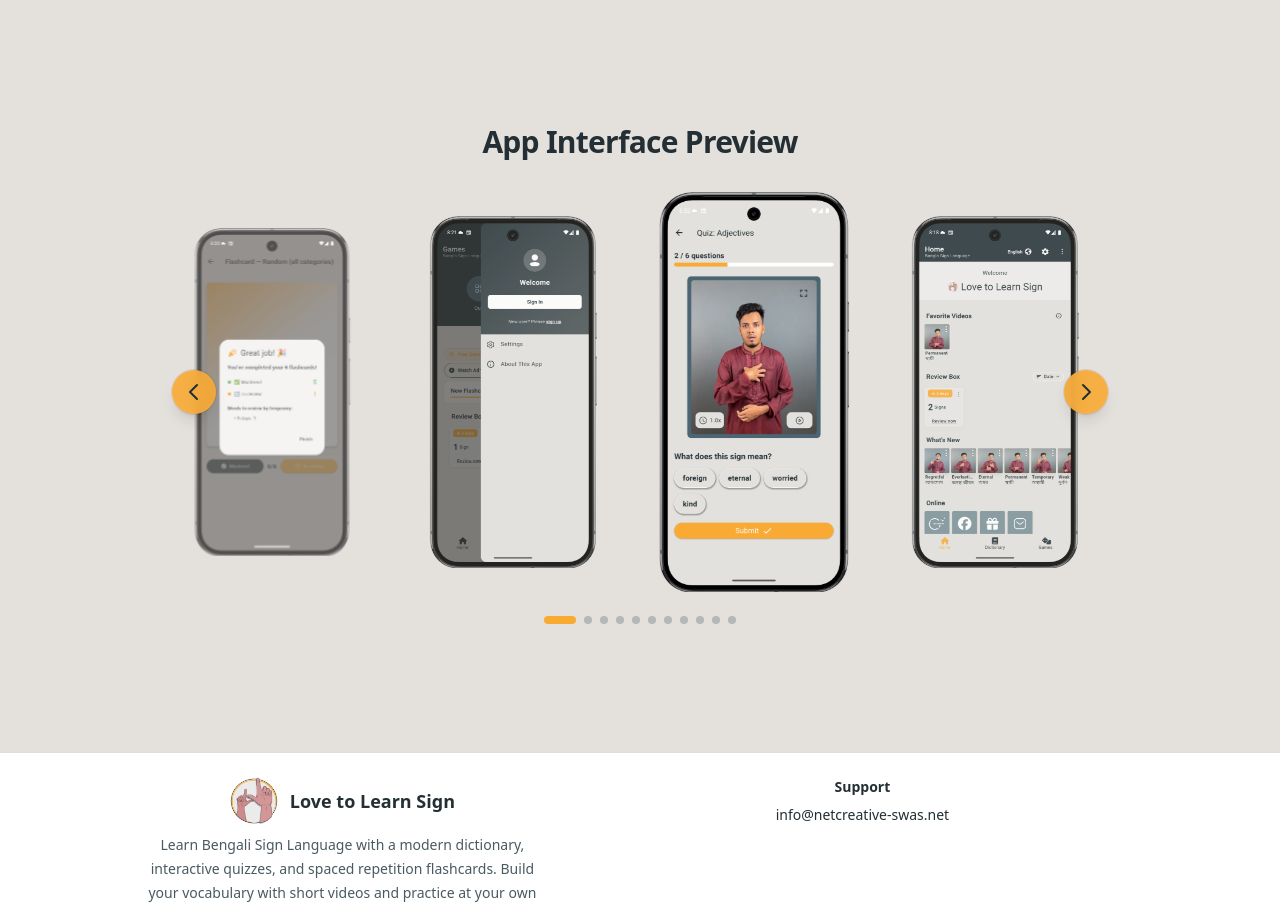
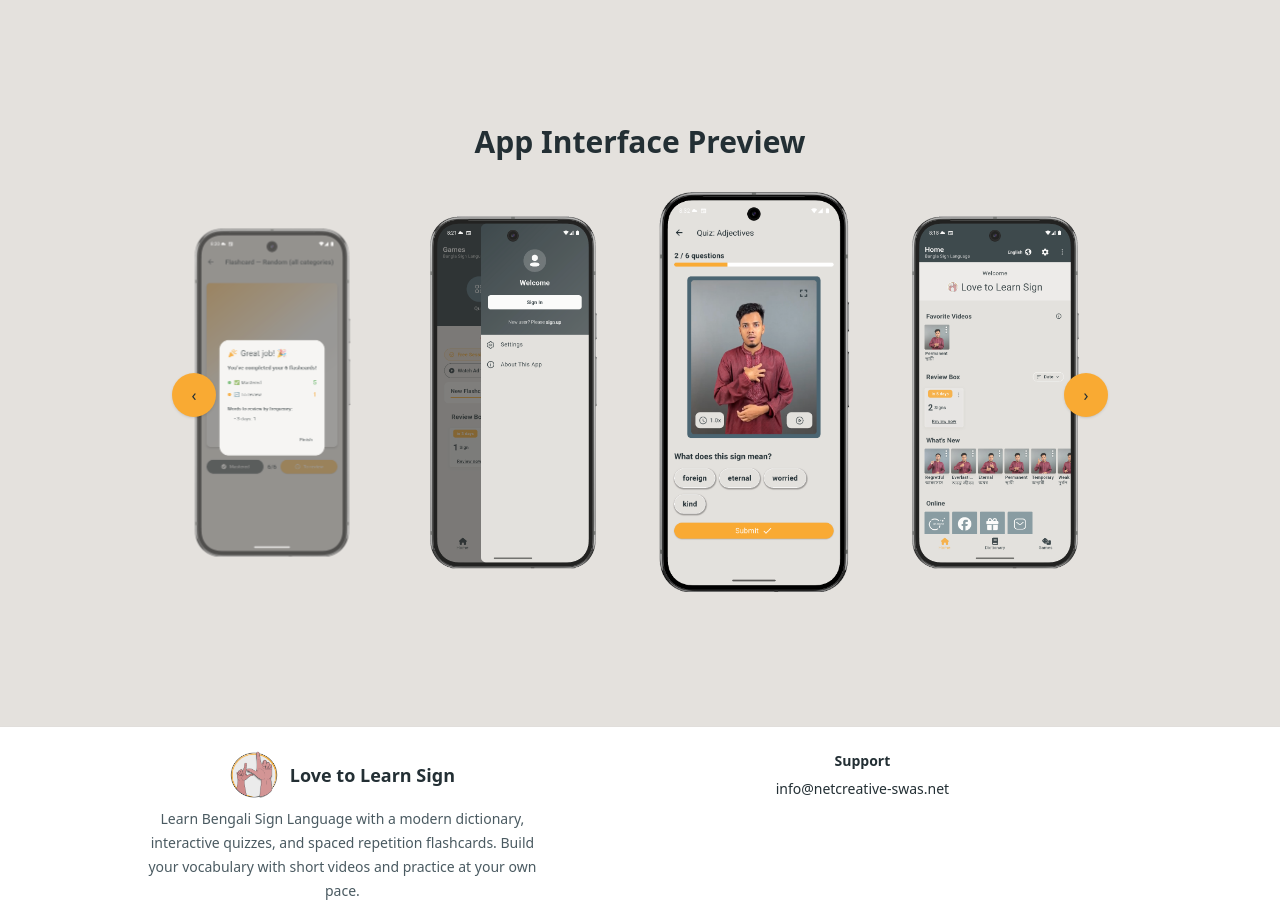
Before and after one commit to netcreativeswas/Love2LearnSign, a Next.js app in the folder website/: page / in a window 1280 px wide. Shown: the part 820-1732 px from the top of the page. Built offline with nearby package versions, Linux system fonts and the light colour scheme.

Commit message:
Update slider component

```diff
--- a/website/src/components/ImageSlider.tsx
+++ b/website/src/components/ImageSlider.tsx
@@ -12,33 +12,28 @@ const images = Array.from({ length: 11 }, (_, i) => ({
 type Dir = "left" | "right";
 
 export function ImageSlider() {
-  const [currentIndex, setCurrentIndex] = useState(0); // index réel (0..n-1)
+  const [currentIndex, setCurrentIndex] = useState(0);
   const [lightboxOpen, setLightboxOpen] = useState(false);
   const [lightboxIndex, setLightboxIndex] = useState(0);
 
-  // --- Slider technique "clones" pour un loop propre (sans passer par derrière)
-  const CLONES = 2; // pour afficher 5 slides (2 à gauche, centre, 2 à droite)
+  const CLONES = 2;
   const n = images.length;
 
   const slides = useMemo(() => {
     const head = images.slice(0, CLONES);
     const tail = images.slice(n - CLONES);
-    return [...tail, ...images, ...head]; // taille = n + 2*CLONES
+    return [...tail, ...images, ...head];
   }, [n]);
 
-  // index sur la liste "slides" (avec clones)
-  const [trackIndex, setTrackIndex] = useState(CLONES); // commence sur la 1ère vraie slide
+  const [trackIndex, setTrackIndex] = useState(CLONES);
   const [enableTransition, setEnableTransition] = useState(true);
   const [direction, setDirection] = useState<Dir>("left");
 
   const isAnimatingRef = useRef(false);
 
-  // dimensions (doivent matcher tes classes h/w + gap)
-  const ITEM_W = 225; // w-[225px]
-  const GAP = 16; // gap-4 => 1rem = 16px
+  const ITEM_W = 225;
+  const GAP = 16;
   const STEP = ITEM_W + GAP;
-
-  // centre du viewport: on veut que trackIndex soit au centre des 5 visibles (offset = 2)
   const CENTER_OFFSET = CLONES * STEP;
 
   const goToPrevious = () => {
@@ -47,7 +42,6 @@ export function ImageSlider() {
     setDirection("right");
     setEnableTransition(true);
     setTrackIndex((t) => t - 1);
-    setCurrentIndex((prev) => (prev === 0 ? n - 1 : prev - 1));
   };
 
   const goToNext = () => {
@@ -56,127 +50,75 @@ export function ImageSlider() {
     setDirection("left");
     setEnableTransition(true);
     setTrackIndex((t) => t + 1);
-    setCurrentIndex((prev) => (prev === n - 1 ? 0 : prev + 1));
   };
 
-  const openLightbox = (index: number) => {
-    setLightboxIndex(index);
-    setLightboxOpen(true);
-  };
-
-  const closeLightbox = () => setLightboxOpen(false);
-
-  // Jump “invisible” après transition si on est sur un clone
   const handleTransitionEnd = () => {
-    // libère le verrou d’animation
     isAnimatingRef.current = false;
 
-    // si on a dépassé à droite (sur un clone du début)
+    // ✅ update ACTIVE slide *after* movement
+    setCurrentIndex((prev) =>
+      direction === "left"
+        ? (prev + 1) % n
+        : (prev - 1 + n) % n
+    );
+
+    // loop correction (unchanged)
     if (trackIndex >= n + CLONES) {
-      // on coupe la transition et on se téléporte au vrai index équivalent
       setEnableTransition(false);
-      setTrackIndex(CLONES); // revient sur la 1ère vraie slide
-      // réactive la transition au prochain tick
+      setTrackIndex(CLONES);
       requestAnimationFrame(() => setEnableTransition(true));
-      return;
     }
 
-    // si on a dépassé à gauche (sur un clone de fin)
     if (trackIndex <= CLONES - 1) {
       setEnableTransition(false);
-      setTrackIndex(n + CLONES - 1); // dernière vraie slide
+      setTrackIndex(n + CLONES - 1);
       requestAnimationFrame(() => setEnableTransition(true));
-      return;
     }
   };
 
-  // Quand on clique un dot: on va au plus court chemin (et on reste smooth)
-  const goToIndex = (target: number) => {
-    if (target === currentIndex) return;
-    if (isAnimatingRef.current) return;
-
-    // calc shortest direction
-    const forward = (target - currentIndex + n) % n;
-    const backward = (currentIndex - target + n) % n;
-
-    isAnimatingRef.current = true;
-
-    if (forward <= backward) {
-      setDirection("left");
-      setEnableTransition(true);
-      setTrackIndex((t) => t + forward);
-    } else {
-      setDirection("right");
-      setEnableTransition(true);
-      setTrackIndex((t) => t - backward);
-    }
-
-    setCurrentIndex(target);
-  };
-
-  // translateX en px: on centre trackIndex au milieu
   const translateX = -(trackIndex * STEP) + CENTER_OFFSET;
 
-  // Styles de profondeur (scale/opacity/zIndex) basés sur la position relative
   const getDepthStyle = (delta: number) => {
     const a = Math.abs(delta);
-
-    // hors des 5 visibles => on masque (mais on laisse pour continuité)
-    if (a > 2) {
+    if (a > 2)
       return {
         opacity: 0,
-        transform: `scale(0.75)`,
+        transform: "scale(0.75)",
         zIndex: 0,
         pointerEvents: "none" as const,
       };
-    }
-
-    // 5 visibles
-    if (a === 0) {
+    if (a === 0)
       return {
         opacity: 1,
-        transform: `scale(1)`,
+        transform: "scale(1)",
         zIndex: 30,
-        pointerEvents: "auto" as const,
       };
-    }
-    if (a === 1) {
+    if (a === 1)
       return {
         opacity: 0.85,
-        transform: `scale(0.88)`,
+        transform: "scale(0.88)",
         zIndex: 20,
-        pointerEvents: "auto" as const,
       };
-    }
-    // a === 2
     return {
       opacity: 0.65,
-      transform: `scale(0.82)`,
+      transform: "scale(0.82)",
       zIndex: 10,
-      pointerEvents: "auto" as const,
     };
   };
-
-  // Optionnel: si images.length change (rare)
-  useEffect(() => {
-    setTrackIndex(CLONES + currentIndex);
-  }, [CLONES, currentIndex]);
 
   return (
     <>
       <section className="mx-auto max-w-5xl px-4 py-12 sm:py-16">
-        <h2 className="mb-8 text-center text-2xl font-semibold tracking-tight sm:text-3xl">
+        <h2 className="mb-8 text-center text-2xl font-semibold sm:text-3xl">
           App Interface Preview
         </h2>
 
         <div className="relative">
-          {/* Viewport */}
           <div className="relative overflow-hidden">
-            {/* Track (smooth restauré ici) */}
             <div
               className="flex items-center gap-4 will-change-transform"
               style={{
-                transform: `translate3d(${translateX}px, 0, 0)`,
+                transform: `translate3d(${translateX}px,0,0)`,
                 transition: enableTransition
                   ? "transform 800ms cubic-bezier(0.25,0.46,0.45,0.94)"
                   : "none",
@@ -184,45 +126,31 @@ export function ImageSlider() {
               onTransitionEnd={handleTransitionEnd}
             >
               {slides.map((img, vIndex) => {
-                // vIndex -> index réel correspondant
                 const realIndex = (vIndex - CLONES + n) % n;
-
-                // delta = distance (en “steps”) par rapport au centre (trackIndex)
                 const delta = vIndex - trackIndex;
                 const depth = getDepthStyle(delta);
 
                 return (
                   <div
-                    key={`v-${vIndex}-${img.src}`}
-                    className="flex-shrink-0 transition-[transform,opacity] duration-[800ms] ease-[cubic-bezier(0.25,0.46,0.45,0.94)]"
-                    style={{
-                      ...depth,
-                      willChange: "transform, opacity",
-                      backfaceVisibility: "hidden",
-                      WebkitBackfaceVisibility: "hidden",
-                      transformOrigin: "center center",
-                    }}
+                    key={vIndex}
+                    className="flex-shrink-0 transition-[transform,opacity] duration-[800ms]"
+                    style={depth}
                   >
                     <button
-                      onClick={() => {
-                        // si on clique la slide centrale -> lightbox
-                        if (delta === 0) openLightbox(realIndex);
-                        else goToIndex(realIndex);
-                      }}
-                      className="relative block"
-                      aria-label={
+                      onClick={() =>
                         delta === 0
-                          ? "Open image in lightbox"
-                          : `Go to image ${realIndex + 1}`
+                          ? (setLightboxIndex(realIndex), setLightboxOpen(true))
+                          : realIndex > currentIndex
+                            ? goToNext()
+                            : goToPrevious()
                       }
                     >
-                      <div className="relative aspect-[9/16] h-[400px] w-[225px]">
+                      <div className="relative h-[400px] w-[225px]">
                         <Image
                           src={img.src}
                           alt={img.alt}
                           fill
                           className="object-contain"
-                          sizes="225px"
                           priority={delta === 0}
                         />
                       </div>
@@ -232,72 +160,30 @@ export function ImageSlider() {
               })}
             </div>
 
-            {/* Navigation arrows (ronds + lisibles) */}
+            {/* Buttons untouched */}
             <button
               onClick={goToPrevious}
-              className="absolute left-3 top-1/2 -translate-y-1/2 z-40 grid h-11 w-11 place-items-center rounded-full bg-accent/90 text-accent-foreground shadow-lg ring-1 ring-foreground/10 backdrop-blur transition hover:bg-accent focus:outline-none focus:ring-2 focus:ring-accent"
-              aria-label="Previous image"
+              className="absolute left-3 top-1/2 -translate-y-1/2 z-40 h-11 w-11 rounded-full bg-accent text-accent-foreground shadow"
             >
-              <svg
-                className="h-6 w-6"
-                fill="none"
-                stroke="currentColor"
-                viewBox="0 0 24 24"
-              >
-                <path
-                  strokeLinecap="round"
-                  strokeLinejoin="round"
-                  strokeWidth={2}
-                  d="M15 19l-7-7 7-7"
-                />
-              </svg>
+              ‹
             </button>
 
             <button
               onClick={goToNext}
-              className="absolute right-3 top-1/2 -translate-y-1/2 z-40 grid h-11 w-11 place-items-center rounded-full bg-accent/90 text-accent-foreground shadow-lg ring-1 ring-foreground/10 backdrop-blur transition hover:bg-accent focus:outline-none focus:ring-2 focus:ring-accent"
-              aria-label="Next image"
+              className="absolute right-3 top-1/2 -translate-y-1/2 z-40 h-11 w-11 rounded-full bg-accent text-accent-foreground shadow"
             >
-              <svg
-                className="h-6 w-6"
-                fill="none"
-                stroke="currentColor"
-                viewBox="0 0 24 24"
-              >
-                <path
-                  strokeLinecap="round"
-                  strokeLinejoin="round"
-                  strokeWidth={2}
-                  d="M9 5l7 7-7 7"
-                />
-              </svg>
+              ›
             </button>
-          </div>
-
-          {/* Dots indicator */}
-          <div className="mt-6 flex justify-center gap-2">
-            {images.map((_, index) => (
-              <button
-                key={index}
-                onClick={() => goToIndex(index)}
-                className={`h-2 rounded-full transition-all ${index === currentIndex
-                    ? "w-8 bg-accent"
-                    : "w-2 bg-muted-foreground/30 hover:bg-muted-foreground/50"
-                  }`}
-                aria-label={`Go to image ${index + 1}`}
-              />
-            ))}
           </div>
         </div>
       </section>
 
-      {/* Lightbox */}
       {lightboxOpen && (
         <Lightbox
           images={images}
           currentIndex={lightboxIndex}
-          onClose={closeLightbox}
-          onNavigate={(index) => setLightboxIndex(index)}
+          onClose={() => setLightboxOpen(false)}
+          onNavigate={setLightboxIndex}
         />
       )}
     </>
```
